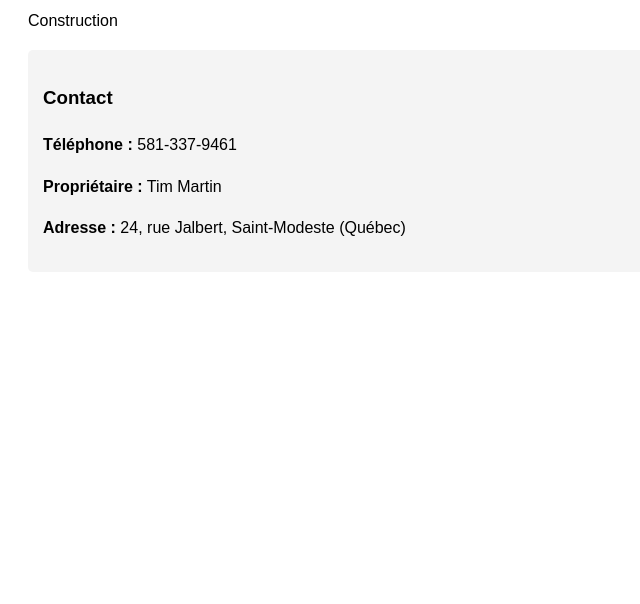
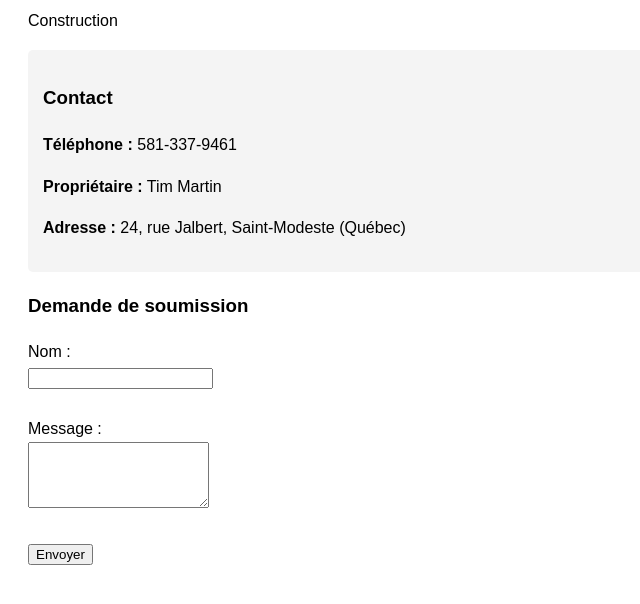
Before and after one commit to Fooutte/cimentier-laj, a plain HTML site: page index.html in a window 1280 px wide. Shown: the part 114-718 px from the top of the page, without its empty margins (0-640 px from the left). Drawn offline with Linux system fonts and the light colour scheme.

Commit message:
Update index.html

```diff
--- a/index.html
+++ b/index.html
@@ -19,6 +19,15 @@
         <p><strong>Propriétaire :</strong> Tim Martin</p>
         <p><strong>Adresse :</strong> 24, rue Jalbert, Saint-Modeste (Québec)</p>
     </div>
+<h3>Demande de soumission</h3>
+    <form action="mailto:votre-email@exemple.com" method="post" enctype="text/plain">
+        <label>Nom :</label><br>
+        <input type="text" name="nom" required><br><br>
 
+        <label>Message :</label><br>
+        <textarea name="message" rows="4" required></textarea><br><br>
+
+        <button type="submit">Envoyer</button>
+    </form>
 </body>
 </html>
```
